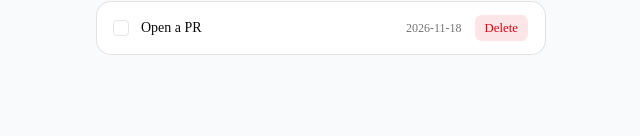
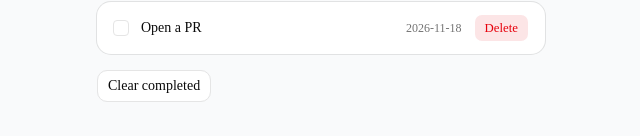
Before and after one commit to sol-wizard/blotz-todo-app-ai3-1118-1641, a Next.js app: page / in a window 1280 px wide. Shown: the part 274-410 px from the top of the page, without its empty margins (319-959 px from the left). Built offline with nearby package versions, Linux system fonts and the light colour scheme; data requests are answered from the project's data file.

Commit message:
Add a Clear completed button

```diff
--- a/components/TodoList.tsx
+++ b/components/TodoList.tsx
@@ -7,6 +7,7 @@ import {
 } from "@tanstack/react-query";
 import AddTaskDialog from "@/components/AddTaskDialog";
 import TodoItem from "@/components/TodoItem";
+import { Button } from "@/components/ui/button";
 import { addTodo, deleteTodo, getAllTodos, updateTodo } from "@/lib/api";
 import { Todo } from "@/types/todo";
 
@@ -41,6 +42,14 @@ export default function TodoList() {
     onSuccess: () => queryClient.invalidateQueries({ queryKey: ["todos"] }),
   });
 
+  const clearDoneMutation = useMutation({
+    mutationFn: (doneTodos: Todo[]) =>
+      Promise.all(doneTodos.map((t) => deleteTodo(t.id))),
+    onSuccess: () => queryClient.invalidateQueries({ queryKey: ["todos"] }),
+  });
+
+  const doneTodos = todos.filter((t) => t.isDone);
+
   function handleToggle(todo: Todo) {
     toggleMutation.mutate(todo);
   }
@@ -71,6 +80,14 @@ export default function TodoList() {
           />
         ))}
       </ul>
+      <Button
+        variant="outline"
+        className="mt-4"
+        disabled={doneTodos.length === 0 || clearDoneMutation.isPending}
+        onClick={() => clearDoneMutation.mutate(doneTodos)}
+      >
+        Clear completed
+      </Button>
     </>
   );
 }
```
